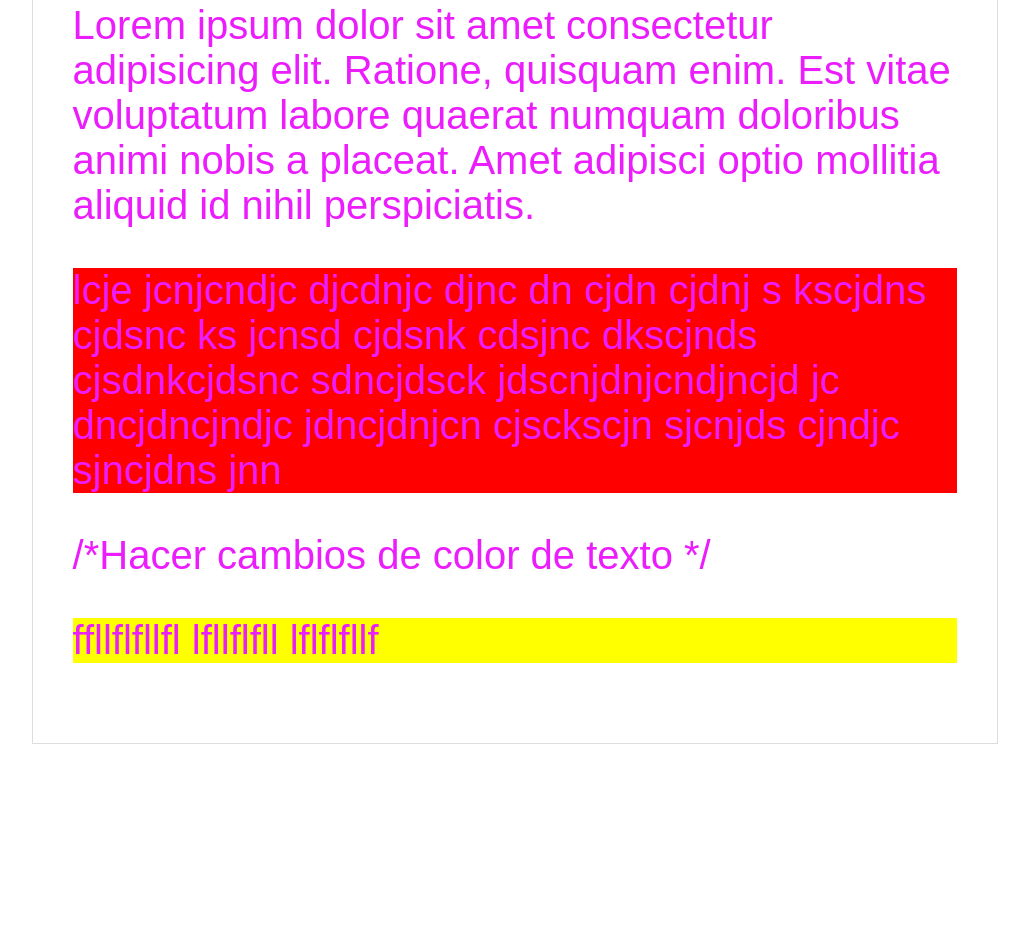
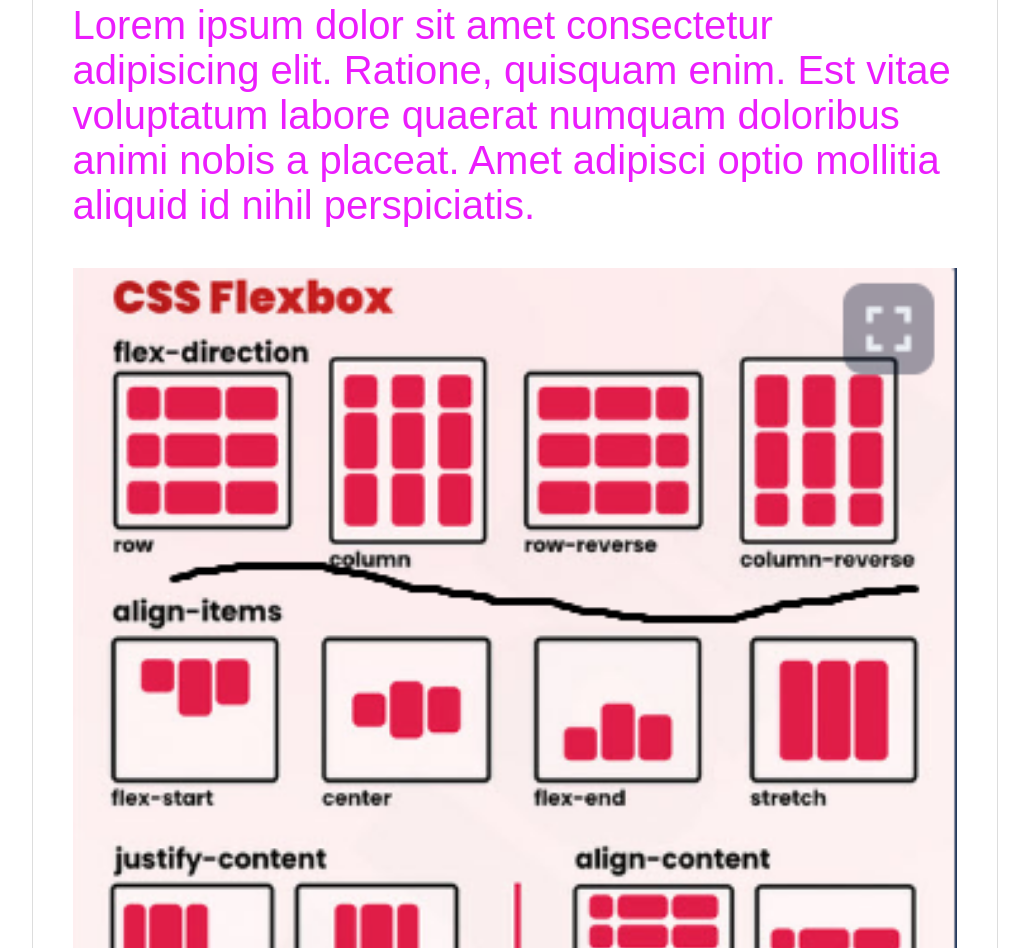
Before and after one commit to Kcode01/Test, a plain HTML site: page index.html in a window 1280 px wide. Shown: the part 912-1860 px from the top of the page, without its empty margins (125-1154 px from the left). Before the commit the page ends 1664 px from the top, so only its background shows below. Drawn offline with Linux system fonts and the light colour scheme.

Commit message:
imagen agregada

```diff
--- a/index.html
+++ b/index.html
@@ -22,7 +22,7 @@
         <p>Lorem ipsum dolor sit amet consectetur adipisicing elit. Laborum eos modi optio vero ratione, voluptate ipsa? Totam sed esse amet voluptas, sapiente eius doloremque ipsam, fugit soluta autem voluptate recusandae?</p>
         <p>Lorem ipsum dolor, sit amet consectetur adipisicing elit. Modi dolorem quo pariatur maiores doloremque quidem voluptatum tempore? Qui maxime voluptas sed quibusdam ut quod excepturi fuga enim? Eum, quo iure.</p>
         <p>Lorem ipsum dolor sit amet consectetur adipisicing elit. Ratione, quisquam enim. Est vitae voluptatum labore quaerat numquam doloribus animi nobis a placeat. Amet adipisci optio mollitia aliquid id nihil perspiciatis.</p>
-
+        <p><img src="./Imagenes/9.png" width="100%"></p>
     </div>
     <div class="Tarea">
 	    <p>lcje jcnjcndjc djcdnjc djnc dn cjdn cjdnj s kscjdns cjdsnc ks jcnsd cjdsnk cdsjnc dkscjnds cjsdnkcjdsnc sdncjdsck jdscnjdnjcndjncjd jc dncjdncjndjc jdncjdnjcn cjsckscjn sjcnjds cjndjc sjncjdns jnn </p>
```
Also changed, not shown: 1 other file.
